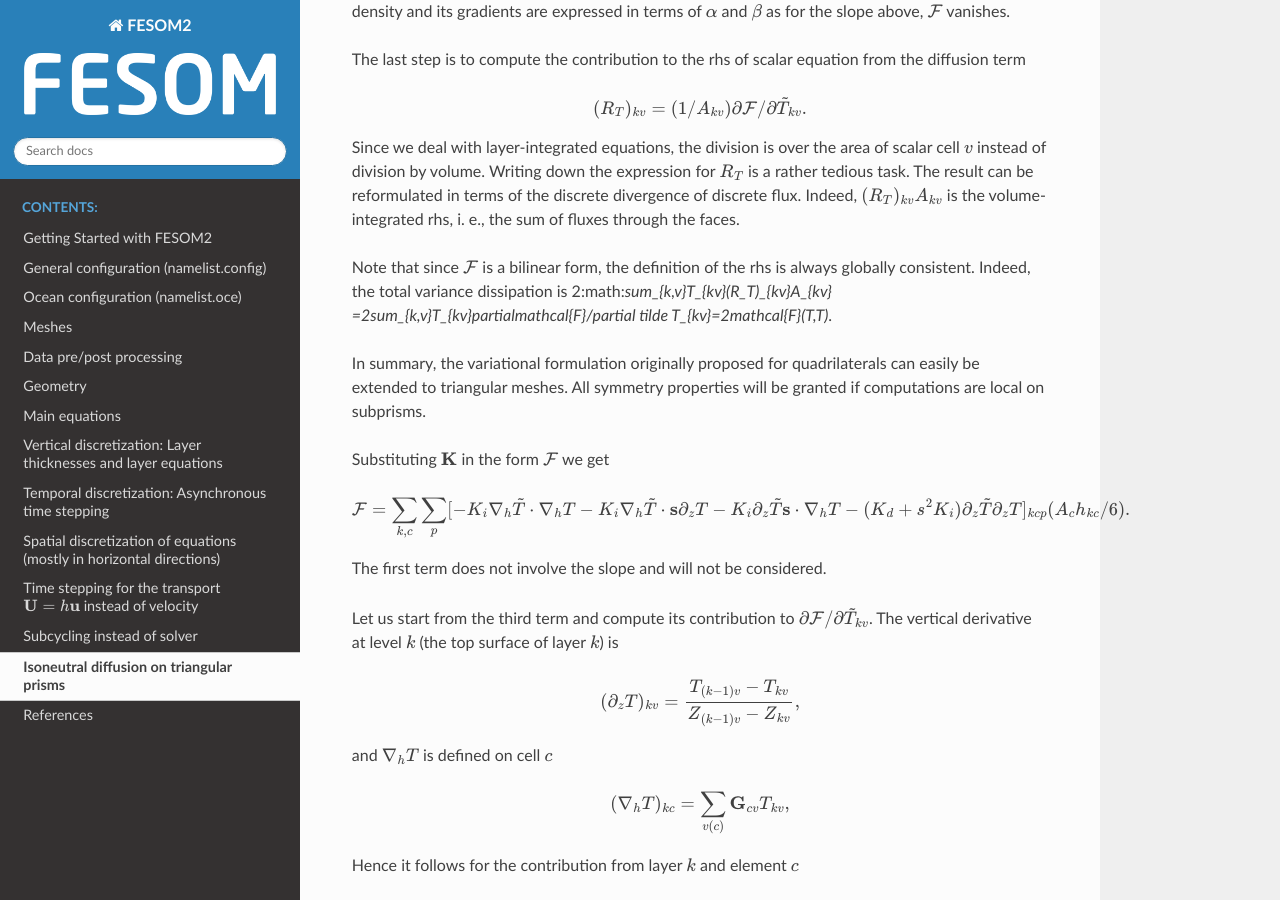
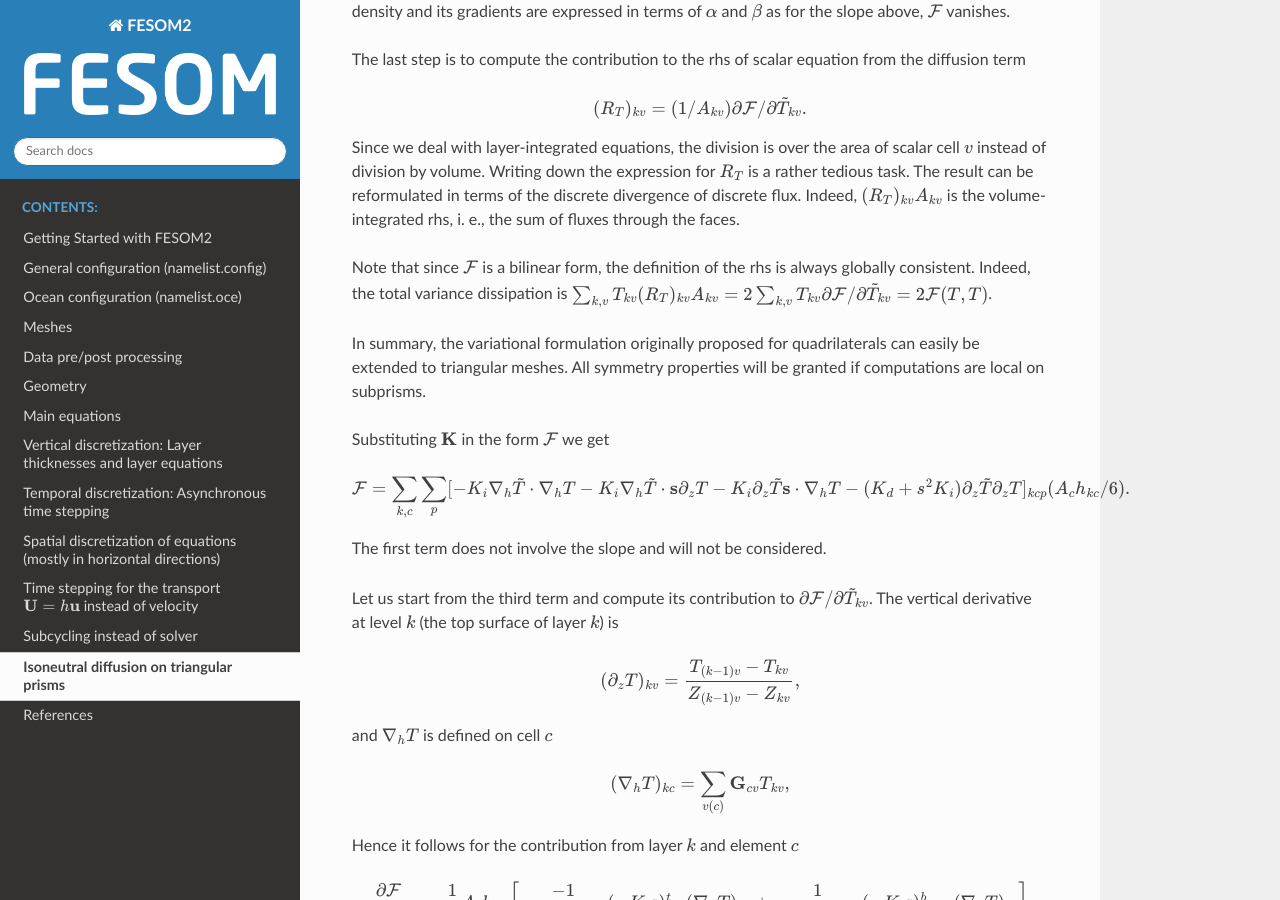
Before and after one commit to FESOM/fesom2_doc, a Sphinx documentation site: the page built from doc/isoneutral_diffusion_triangular_prisms.rst, in a window 1280 px wide and 900 px high, scrolled down 1117 px. Built offline with Sphinx 7.4.7 and the Read the Docs theme 2.0.0, drawn with Linux system fonts in a browser that asks for light colours; cross-references to code outside the pages are shown as plain code; part of the change alters nothing that is shown.

Commit message:
fix math

```diff
--- a/doc/isoneutral_diffusion_triangular_prisms.rst
+++ b/doc/isoneutral_diffusion_triangular_prisms.rst
@@ -45,7 +45,7 @@ The last step is to compute the contribution to the rhs of scalar equation from
 Since we deal with layer-integrated equations, the division is over the area of scalar cell :math:`v` instead of division by volume. Writing down the expression for :math:`R_T` is a rather tedious task. The result can be reformulated in terms of the discrete divergence of discrete flux. Indeed, :math:`(R_T)_{kv}A_{kv}` is the volume-integrated rhs, i. e., the sum of fluxes through the faces.
 
 Note that since :math:`\mathcal{F}` is a bilinear form, the definition of the rhs is always globally consistent. Indeed, the total variance
-dissipation is 2:math:`\sum_{k,v}T_{kv}(R_T)_{kv}A_{kv}
+dissipation is :math:`\sum_{k,v}T_{kv}(R_T)_{kv}A_{kv}
 =2\sum_{k,v}T_{kv}\partial\mathcal{F}/\partial \tilde T_{kv}=2\mathcal{F}(T,T)`.
 
 In summary, the variational formulation originally proposed for quadrilaterals can easily be extended to triangular meshes. All symmetry properties will be granted if computations
```
